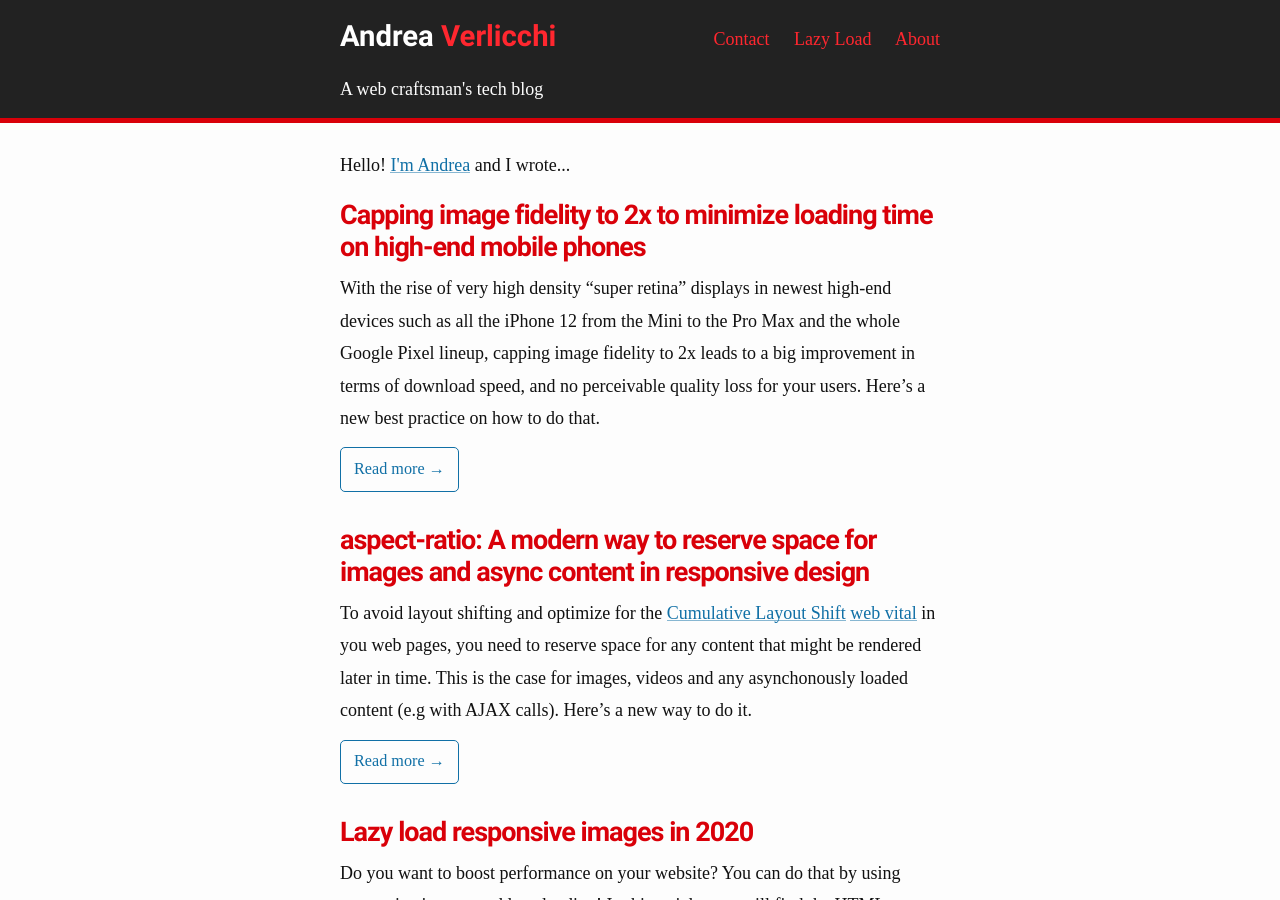
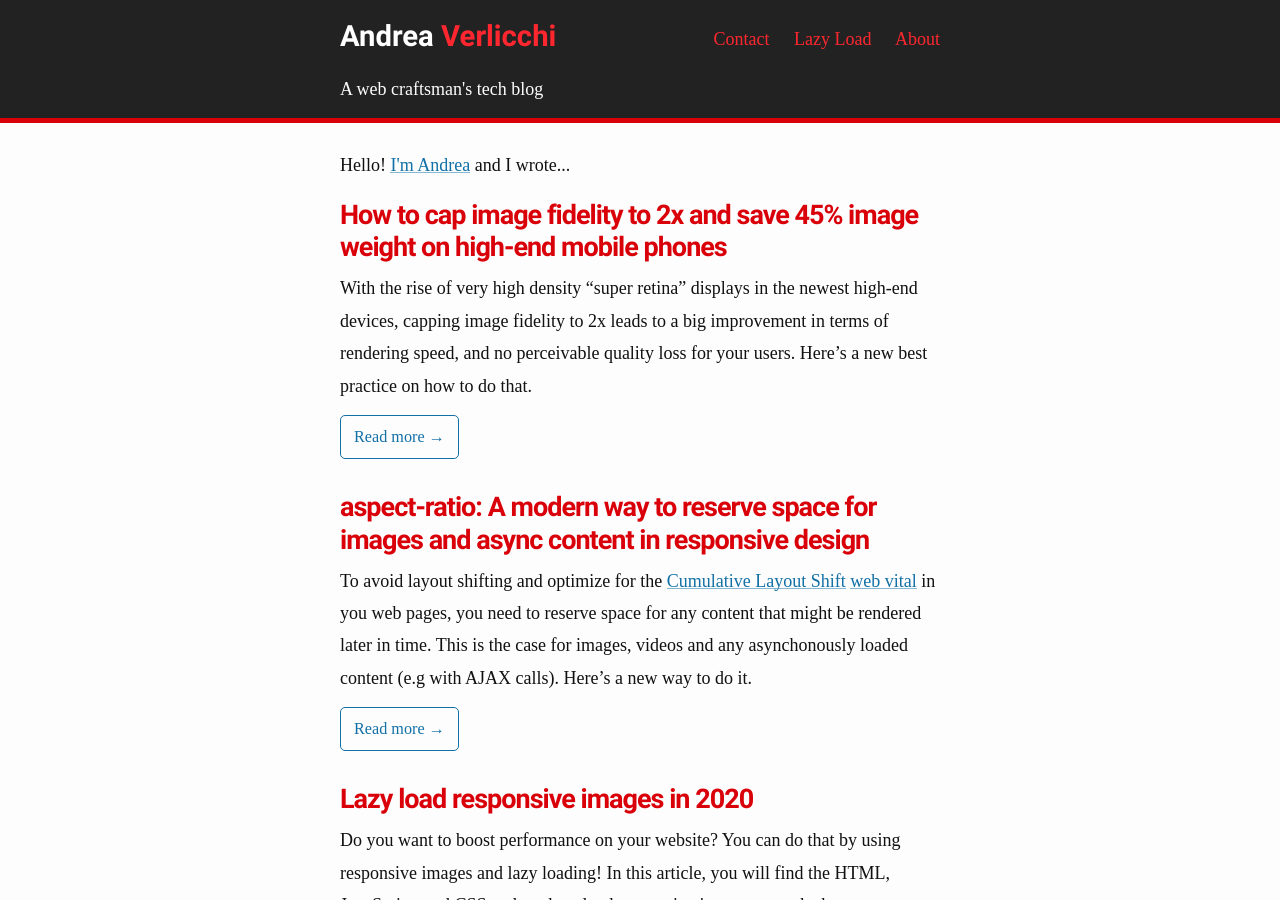
Before and after one commit to verlok/verlok.github.io, a Jekyll site: the page built from index.html, in a window 1280 px wide and 900 px high. Built offline with Jekyll 4.4.1, drawn with Linux system fonts in a browser that asks for light colours; some web fonts are replaced; the list of posts is cut into pages by our own code; some of the changed lines change nothing that is shown.

Commit message:
Align article to Medium's reviewed version

````diff
--- a/_posts/2020-11-11-capping-image-fidelity-2x-minimize-loading-time.md
+++ b/_posts/2020-11-11-capping-image-fidelity-2x-minimize-loading-time.md
@@ -1,6 +1,6 @@
 ---
 layout: post
-title: Capping image fidelity to 2x to minimize loading time on high-end mobile phones
+title: How to cap image fidelity to 2x and save 45% image weight on high-end mobile phones
 date: 2020-11-11 23:00:00 +02:00
 categories:
     - techniques
@@ -13,7 +13,7 @@
 image: capping-image-fidelity__2x.jpg
 ---
 
-With the rise of very high density "super retina" displays in newest high-end devices such as all the iPhone 12 from the Mini to the Pro Max and the whole Google Pixel lineup, capping image fidelity to 2x leads to a big improvement in terms of download speed, and no perceivable quality loss for your users. Here's a new best practice on how to do that.
+With the rise of very high density “super retina” displays in the newest high-end devices, capping image fidelity to 2x leads to a big improvement in terms of rendering speed, and no perceivable quality loss for your users. Here’s a new best practice on how to do that.
 
 <figure>
   <div class="post-image-spacer" style="background-color: #eee">
@@ -27,11 +27,11 @@
 
 ## Images x screen densities
 
-In June 2010, Apple introduces the first Retina display on the iPhone 4. "Retina" is just a fancy name to describe a HiDPI display, that has 2x the pixels horizontally and 2x vertically.
+In June 2010, Apple introduced the first Retina display on the iPhone 4. “Retina” is just a fancy name to describe a HiDPI display, which has 2x the pixels horizontally and 2x vertically.
 
-HiDPI <abbr title="also known as">aka</abbr> Retina displays are wonderful when having to render vectors, like fonts and SVG images, but when it comes to images, if we don't provide a specific image for HiDPI displays, our regular image gets stretched to cover all the additional pixels, which doesn't look good.
+HiDPI displays are perfect when having to render vectors like fonts and SVG images, but when it comes to images, if we don’t provide a specific image for HiDPI displays, our regular image gets stretched to cover all the additional pixels. And stretched images don’t look good.
 
-So the first thing we started doing was to list a normal image to regular 1x displays and a bigger, better defined image, specifically for Retina displays, using the `srcset` attribute and the `x` descriptor. Like this:
+So the first thing we started doing was to provide both a standard image and an image optimized for Retina displays, using the `srcset` attribute and the `x` descriptor. Like this:
 
 ```html
 <img
@@ -46,13 +46,13 @@
 />
 ```
 
-That `x` descriptor in the `srcset` attribute, is to match sources to screen densities. `1x` means "this is the image for regular screens", `2x` means "this is the image for HiDPI / Retina displays". Depending on the device's screen, browsers will pick the corresponding source.
+That `x` descriptor in the `srcset` attribute is to match sources to screen densities. `1x` means “this is the image for regular screens”, `2x` means “this is the image for HiDPI / Retina displays”. Depending on the device’s screen, browsers will pick the corresponding source.
 
 ## Responsive images
 
-[Responsive images](https://developer.mozilla.org/en-US/docs/Learn/HTML/Multimedia_and_embedding/Responsive_images) are an HTML spec that allows you to serve the proper image size to users, depending on the space the image occupies on the user's screen, and taking the device pixel ratio into account.
+[Responsive images](https://developer.mozilla.org/en-US/docs/Learn/HTML/Multimedia_and_embedding/Responsive_images) is an HTML specification that allows us to serve the correct image size to users, depending on the space the image occupies on the user’s screen, and taking the device pixel ratio into account.
 
-The simplest way to code responsive images is to list all the image sizes you have in a `srcset` attribute, using the `w` descriptor, and tell the browser how big is our image, using the `sizes` attribute. Browsers will do the math and will download the most appropriate image.
+The simplest way to code responsive images is to list all the image sizes we have in a `srcset` attribute, using the `w` descriptor, and tell the browser how big is our image, using the `sizes` attribute. Browsers will do the math and will download the most appropriate image.
 
 ```html
 <img
@@ -67,7 +67,7 @@
 />
 ```
 
-Or if the size of your images change depending on media queries, add the same media queries in the `sizes` attribute.
+Additionally, when the size of your images changes depending on media queries, we can add the same media queries in the `sizes` attribute.
 
 ```html
 <img
@@ -83,11 +83,11 @@
 />
 ```
 
-If you're confused, I recommend you to read [Srcset and Sizes from Eric Portis](https://ericportis.com/posts/2014/srcset-sizes/). That article lighted my way when I was starting to play around with responsive images.
+If you feel confused, I recommend you to read [Srcset and Sizes from Eric Portis](https://ericportis.com/posts/2014/srcset-sizes/). That article lighted my way when I was starting to play around with responsive images.
 
 ## Devices with 3x displays
 
-As I'm writing, there are a bunch of high-end devices, both from Apple and Google, mounting a 3x HiDPI displays, or Super Retina XDR display as Apple calls them.
+At the time I am writing this article, there are a bunch of high-end devices, both from Apple and Google, mounting a HiDPI display with 3x pixel density or more. Apple calls them Super Retina displays, Google calls them FHD+ displays.
 
 <figure>
   <div class="post-image-spacer" style="background-color: #fff; padding-bottom: 81.5%">
@@ -99,32 +99,29 @@
   <figcaption>Apple and Google devices with 3x HiDPI displays (excluding "Max" versions)</figcaption>
 </figure>
 
+Apple launched their first Super Retina display with the iPhone X, the same kind of display is mounted in the iPhone XS / Max, iPhone 11 Pro / 11 Pro Max, and on all the phones in the iPhone 12 line-up, including the 12 Mini.
+
+Google Pixel phones have their FHD+ displays with a 3x pixel density, and QHD+ displays with a pixel density of 3.5x on the Pixel 4 XL.
+
 ## Capping image fidelity
 
-According to the analysis on a [Twitter mobile app change](https://blog.twitter.com/engineering/en_us/topics/infrastructure/2019/capping-image-fidelity-on-ultra-high-resolution-devices.html), capping image fidelity to 2x leads to a big improvement in terms of download speed, and no perceivable quality loss for your users.
+According to the analysis on a [Twitter mobile app change](https://blog.twitter.com/engineering/en_us/topics/infrastructure/2019/capping-image-fidelity-on-ultra-high-resolution-devices.html), capping image fidelity to 2x leads to a significant improvement in terms of rendering speed and no perceivable quality loss for your users.
 
 > Images in timelines on ultra-high resolution devices now load roughly 33% faster while using 1/3rd less data, and with no visible quality change.
 
-The problem with doing responsive images using the `img` tag as we saw above is that there's no way to stop browsers from downloading the 3x image, because to determine which image to download from the `srcset` they do the following calculation:
+The problem with doing responsive images using the `img` tag, as we saw above, is there is no way to stop browsers from downloading the 3x image. The reason is that to determine which image to download from the `srcset`, they do the following calculation:
 
 ```
-width of the image on screen *
-device pixel density =
-===
-width of the image to download
+width of the image on screen × device pixel density = width of the image to download
 ```
 
-So for example, if an image has to be displayed at a width of `300px` on an iPhone 12, Safari would do:
+So for example, if an image has to be displayed at a width of `300px` on an iPhone 12, browsers would do the following calculation:
 
 ```
-300 *
-3
-===
-900
+300 × 3 = 900
 ```
 
-Leading to the download of a 900 pixels wide image.
-What we want is to cap the fidelity to 2x so that it downloads the 600 pixels wide image.
+And they would download the 900-pixels-wide image. What we want is to cap the fidelity to 2x so that it downloads the 600-pixels-wide image instead.
 
 The only way to do that on the web is to use the `picture` tag like the following:
 
@@ -157,16 +154,16 @@
 </picture>
 ```
 
-Note: I replaced the real numbers with a `###` placeholder, because numbers are not relevant to this explanation.
+Note: I replaced the real numbers with a `###` placeholder because those numbers are not relevant to this explanation.
 
 Notice that:
 
-- on the smartphones media queries we describe only the `2x` image, because all smartphones mount a retina display nowadays
-- on the landscape tablet / computers media query we should describe both the `1x` and `2x` images.
+- on the smartphones media queries, we describe only the `2x` image because all smartphones mount a retina display nowadays
+on the landscape, tablet and computers media query, we should describe both the `1x` and `2x` images.
 
-## Optionally reduce complexity on tablets / computers
+## Optionally reduce complexity on tablets and computers media queries
 
-If your layout requires you to do more than 1 media query for tablets / computers, you can then consider using the `srcset` attribute with the `w` descriptor and the `sizes` attribute, which leads to this:
+If your layout requires you to do more than 1 media query for tablets and computers, you should then consider using the `srcset` attribute with the `w` descriptor and the `sizes` attribute, which leads to this:
 
 ```html
 <picture>
@@ -199,22 +196,19 @@
 </picture>
 ```
 
-In this way, from the landscape tablet / computers media query and above, you won't need to add other `source` tags, because there's no need to cap image quality on computers. So the upmost `source` tag does the trick.
+In this way, from the landscape tablets and computers media query and above, you won’t need to add other `source` tags, because there’s no need to cap image quality on computers. The upmost `source` tag does the trick.
 
-## Codepen demo
+## “That’s a lot of markup for one image”, you say?
 
-Find here a codepen with an example of what I explained until here. Try it and fork it!
+If you are using responsive images you probably already have considerably large `img` tags, each one listing a set of image URLs in the `srcset` attribute, and a set of media queries and sizes in the `sizes` attribute. The code listed above can be slightly larger, but not significantly.
 
-<p class="codepen" data-height="265" data-theme-id="dark" data-default-tab="html,result" data-user="verlok" data-slug-hash="wvWRgEG" style="height: 265px; box-sizing: border-box; display: flex; align-items: center; justify-content: center; border: 2px solid; margin: 1em 0; padding: 1em;" data-pen-title="Capping image fidelity to 2x to minimize loading time on high-end mobile phones">
-  <span>See the Pen <a href="https://codepen.io/verlok/pen/wvWRgEG">
-  Capping image fidelity to 2x to minimize loading time on high-end mobile phones</a> by Andrea Verlicchi (<a href="https://codepen.io/verlok">@verlok</a>)
-  on <a href="https://codepen.io">CodePen</a>.</span>
-</p>
-<script async src="https://static.codepen.io/assets/embed/ei.js"></script>
+That said, tools like GZip and Brotli — which are working out of the box in most applications servers and CDNs — do a great job at compressing repeated characters in markup, and there are lots of repeated characters in those image tags.
+
+I did a test and I found out that an HTML file containing 54 images weighs 37 kb uncompressed, but it only weighs 530 bytes GZipped. If you compare this to the **45% data savings** on the downloaded images, that’s probably a good trade-off.
 
 ## Result: 45% lighter images
 
-Using this technique on the product listing page of one of the websites we manage, led to an **image weight reduction of 45%**. Images weight on an iPhone 11 Pro was 1.7 Mb before and it's only 949 Kb after the capping.
+Using this technique on the product listing page of one of the websites we manage led to an **image weight reduction of 45%**. Images weight on an iPhone 11 Pro was 1.7 Mb before and it’s only 949 kb after the capping.
 
 <figure>
   <div class="post-image-spacer" style="background-color: #000; padding-bottom: 54.5%">
@@ -226,10 +220,52 @@
   <figcaption>Images weight before (left) and after the capping (right)</figcaption>
 </figure>
 
-## More image loading best practices
+## Demos
 
-You can still lazy-load images! One of the best practices to minimize your website’s [Largest Contentful Paint](https://web.dev/lcp/) is to eagerly load the above-the-fold images, lazy load below-the-fold ones. You can do that by using `data-src`, `data-srcet`, `data-sizes` instead of `src`, `srcset`, `sizes` both in the `img` and in the `source` tags. More about [lazy loading responsive images](({% post_url 2020-05-24-lazy-load-responsive-images-in-2020-srcset-sizes-picture-webp %})).
+I’ve created a [GitHub repo](https://github.com/verlok/cap-image-fidelity-to-2x) and a [Codepen](https://codepen.io/verlok/pen/wvWRgEG). Feel free to try and fork them.
 
-## Conclusion
+🌟 [Open the live demo](https://www.andreaverlicchi.eu/cap-image-fidelity-to-2x/) 💻
 
-Capping image quality on super HiDPI devices is a relatively new best practice in web design with responsive images, but with the growing number of smartphones spoiling super HiDPI displays, the overall download speed of your website will improve, as well as the [LCP](https://web.dev/lcp/) [Web Vital](https://web.dev/vitals/) of your pages and your users experience.
+## Psst! You can still lazy-load images
+
+One of the best practices to minimize your website’s [Largest Contentful Paint](https://web.dev/lcp/) is to eagerly load the above-the-fold images, lazy load below-the-fold ones. You can do that by using `data-src`, `data-srcet`, `data-sizes` instead of `src`, `srcset`, `sizes` both in the `img` and in the `source` tags.
+
+```html
+<picture>
+    <!-- Landscape tablet / computers -->
+    <source
+        media="(min-width: ###px) "
+        data-sizes="(min-width: ###px) 33vw, 50vw"
+        data-srcset="
+            batman_####w.jpg ####w,
+            batman_####w.jpg ####w,
+            batman_###w.jpg   ###w
+        "
+    />
+    <!-- Portrait tablet / landscape smartphone -->
+    <source
+        media="(min-width: ###px)"
+        data-srcset="batman_###w.jpg 2x"
+    />
+    <!-- Larger smartphone(s) -->
+    <source
+        media="(min-width: ###px)"
+        data-srcset="batman_###w.jpg 2x"
+    />
+    <!-- Smallest smartphone -->
+    <img
+        data-src="batman_###w.jpg"
+        data-srcset="batman_###w.jpg 2x"
+        alt="Batman Super-man and Wonder"
+    />
+</picture>
+```
+
+More about [lazy loading responsive images](({% post_url 2020-05-24-lazy-load-responsive-images-in-2020-srcset-sizes-picture-webp %})).
+
+## To wrap up
+
+
+In web design with responsive images, capping image fidelity on super HiDPI devices is a relatively new best practice, because of the growing number of smartphones spoiling super HiDPI displays.
+
+Capping image fidelity will improve the rendering speed of your website, as well as your users’ experience and your pages’ [Largest Contentful Paint](https://web.dev/lcp/) metric.
````
